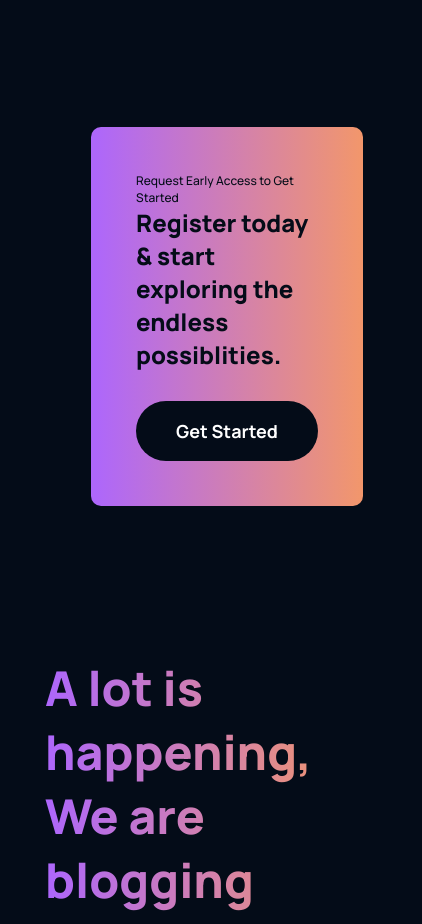
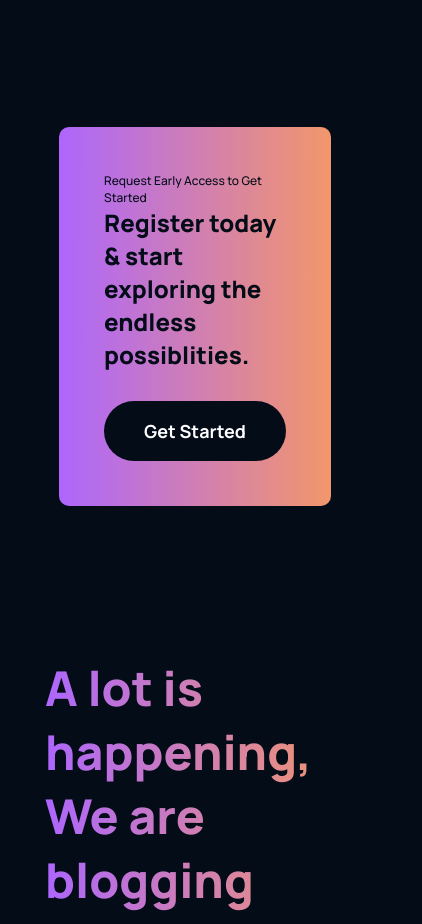
Before and after one commit to DaWei8/gpt-3, a React (Create React App) app: page / in a window 390 px wide. Shown: the part 5060-5984 px from the top of the page, 422 px wide, since content can reach past the window. Built offline with nearby package versions, Linux system fonts and the light colour scheme.

Commit message:
optimsed webpage for responsiveness

```diff
--- a/src/components/cta/cta.css
+++ b/src/components/cta/cta.css
@@ -6,7 +6,7 @@
 }
 
 .gpt3__cta_container {
-    width: 100vw;
+    /* width: 100vw; */
     display: flex;
     flex-direction: row;
     justify-content: space-between;
@@ -19,8 +19,6 @@
     -ms-border-radius: 10px;
     -o-border-radius: 10px;
 }
-
-
 
 .gpt3__cta-text {
     display: flex;
@@ -65,7 +63,7 @@
 
 @media screen and (max-width: 700px) {
     .gpt3__cta {
-        margin-inline: 2rem;
+        /* margin-inline: 2rem; */
         width: 100vw;
         align-items: center;
         justify-content: center;
```
